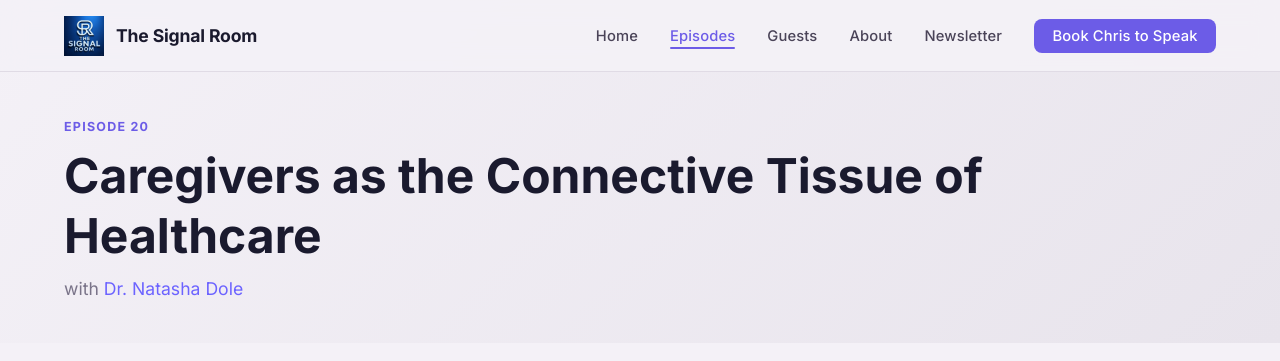
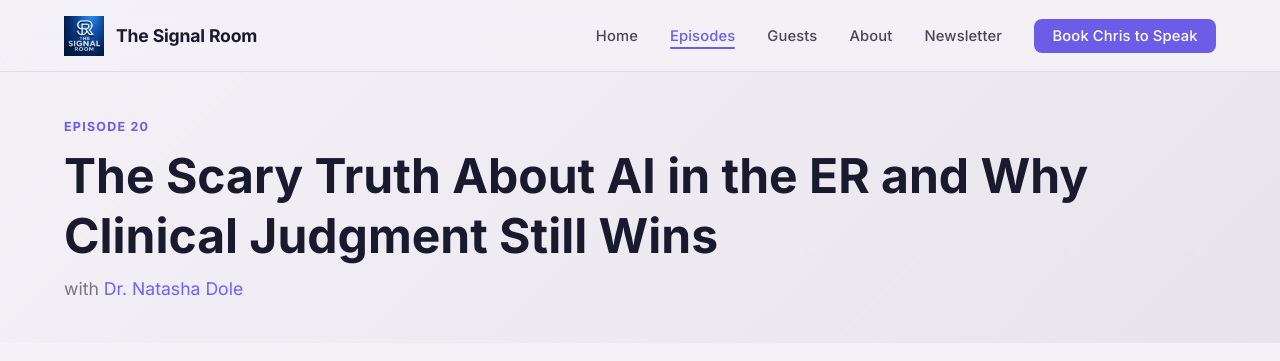
Before and after one commit to Chrishutusa1/signalroom-site, a plain HTML site: page episodes/caregivers-connective-tissue-healthcare.html in a window 1280 px wide. Shown: the top 361 px of the page. Drawn offline with Linux system fonts and the light colour scheme.

Commit message:
Update H1 title on Ep20: "The Scary Truth About AI in the ER and Why Clinical Judgment Still Wins"

```diff
--- a/episodes/caregivers-connective-tissue-healthcare.html
+++ b/episodes/caregivers-connective-tissue-healthcare.html
@@ -3,7 +3,7 @@
 <head>
   <meta charset="UTF-8">
   <meta name="viewport" content="width=device-width, initial-scale=1.0">
-  <title>Caregivers as the Connective Tissue of Healthcare | The Signal Room Podcast</title>
+  <title>The Scary Truth About AI in the ER and Why Clinical Judgment Still Wins | The Signal Room Podcast</title>
   <meta name="description" content="Exploring the critical role caregivers play in bridging gaps between clinical teams, patients, and systems. How human connection remains the foundation of healthcare delivery.">
   <link rel="icon" href="../assets/logos/sr-logo-purple.jpg" type="image/jpeg">
   <meta property="og:type" content="article">
@@ -41,7 +41,7 @@
   <section class="episode-hero">
     <div class="container">
       <span class="section-label">Episode 20</span>
-      <h1>Caregivers as the Connective Tissue of Healthcare</h1>
+      <h1>The Scary Truth About AI in the ER and Why Clinical Judgment Still Wins</h1>
       <p style="color:var(--text-muted);font-size:1.1rem;margin-top:0.5rem;">with <a href="#guest-section" style="color: #6c63ff; text-decoration: none;">Dr. Natasha Dole</a></p>
     </div>
   </section>
```
